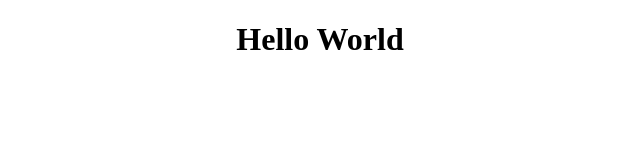
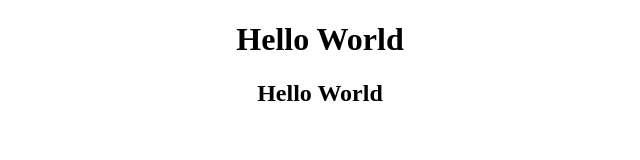
Before and after one commit to lightspeedprogramming/office-project, a plain HTML site: page index.html in a window 1280 px wide. Shown: the whole page, without its empty margins (320-960 px from the left). Drawn offline with Linux system fonts and the light colour scheme.

Commit message:
<h2></h2> tag use

```diff
--- a/index.html
+++ b/index.html
@@ -5,5 +5,6 @@
 </head>
 <body>
 	<h1 align="center">Hello World</h1>
+	<h2 align="center">Hello World</h2>
 </body>
 </html>
```
